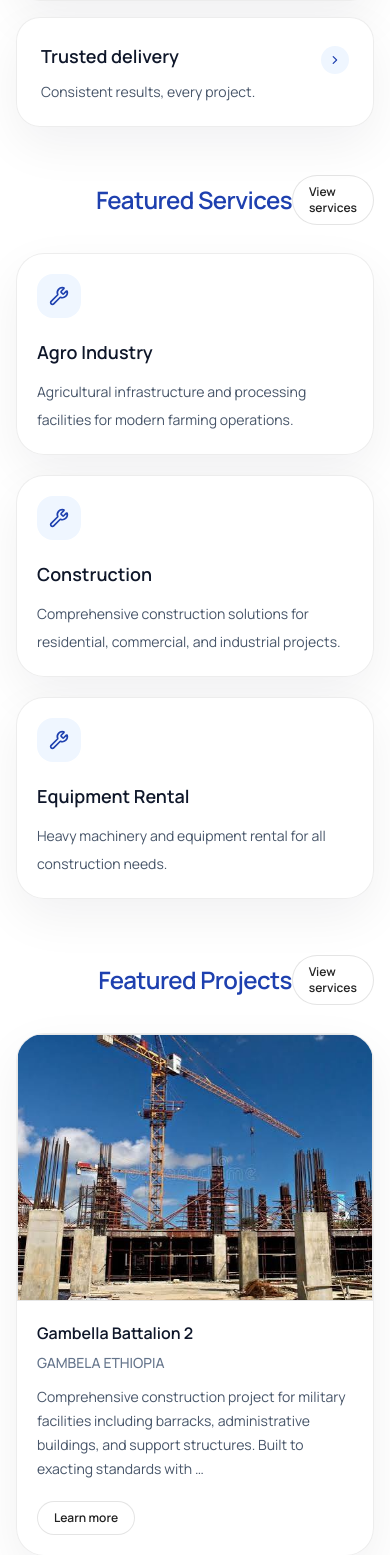
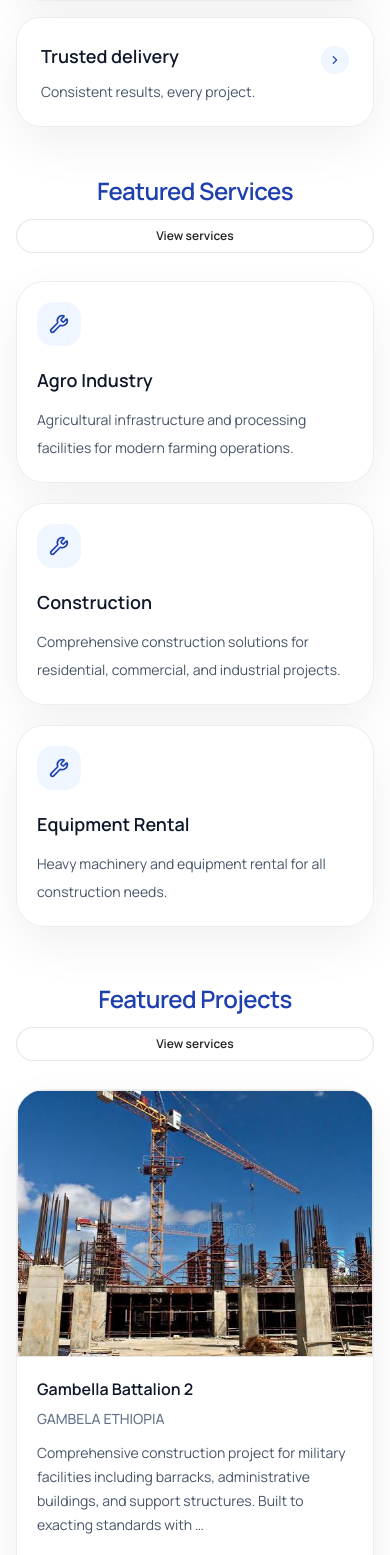
Before and after one commit to wenddii/serja_website, a Django app: page / in a window 390 px wide. Shown: the part 2182-3737 px from the top of the page. Run offline with Django 5.2, Linux system fonts and the light colour scheme; data comes from the database, SQL or seed files in the repository; some libraries are stand-ins or nearby versions.

Commit message:
fixed the view button

```diff
--- a/construction_api/templates/pages/home.html
+++ b/construction_api/templates/pages/home.html
@@ -4,7 +4,7 @@
 
 {% block content %}
   <section class="site-card overflow-hidden rounded-[2rem]" data-aos="fade-up">
-    <div class="grid min-h-[calc(100vh-88px)] lg:grid-cols-2 lg:items-stretch">
+    <div class="grid min-h-[540px] lg:min-h-[calc(100vh-88px)] lg:grid-cols-2 lg:items-stretch">
       <div class="p-6 sm:p-8 lg:p-12">
         <p class="inline-flex rounded-full bg-accent-50 px-4 py-2 text-xs font-semibold tracking-wide text-accent-700" data-aos="fade-up" data-aos-delay="100">
           Serja Construction &amp; General Trade PLC
@@ -142,17 +142,16 @@
 
   <section class="mt-12 sm:mt-14">
     <div class="mx-auto max-w-2xl">
-      <div class="flex items-center justify-between">
-        <div class="w-0 flex-1" aria-hidden="true"></div>
+        <div class="flex flex-col items-center gap-3 sm:flex-row sm:items-center sm:justify-between">
+        <div class="hidden sm:block sm:w-0 sm:flex-1" aria-hidden="true"></div>
 
-        <h3 class="text-center whitespace-nowrap flex-1 text-2xl font-semibold tracking-tight text-accent-700">Featured Services</h3>
+        <h3 class="text-center text-2xl font-semibold tracking-tight text-accent-700 sm:whitespace-nowrap sm:flex-1">Featured Services</h3>
 
-        <div class="flex-1 flex justify-end">
-          <a href="{% url 'services' %}" class="button-secondary px-4 py-2 text-xs font-semibold">View services</a>
+        <div class="w-full flex justify-center sm:flex-1 sm:justify-end">
+          <a href="{% url 'services' %}" class="button-secondary w-full sm:w-auto px-4 py-2 text-xs font-semibold">View services</a>
         </div>
       </div>
     </div>
-
 
     <div class="mt-7 grid gap-5 sm:gap-6 md:grid-cols-2 xl:grid-cols-3">
       {% for service in featured_services %}
@@ -174,15 +173,15 @@
     </div>
   </section>
 
- <section class="mt-14">
+  <section class="mt-14">
     <div class="mx-auto max-w-2xl">
-      <div class="flex items-center justify-between">
-        <div class="w-0 flex-1" aria-hidden="true"></div>
+      <div class="flex flex-col items-center gap-3 sm:flex-row sm:items-center sm:justify-between">
+        <div class="hidden sm:block sm:w-0 sm:flex-1" aria-hidden="true"></div>
 
-        <h3 class="text-center whitespace-nowrap flex-1 text-2xl font-semibold tracking-tight text-accent-700">Featured Projects</h3>
+        <h3 class="text-center text-2xl font-semibold tracking-tight text-accent-700 sm:whitespace-nowrap sm:flex-1">Featured Projects</h3>
 
-        <div class="flex-1 flex justify-end">
-          <a href="{% url 'services' %}" class="button-secondary px-4 py-2 text-xs font-semibold">View services</a>
+        <div class="w-full flex justify-center sm:flex-1 sm:justify-end">
+          <a href="{% url 'services' %}" class="button-secondary w-full sm:w-auto px-4 py-2 text-xs font-semibold">View services</a>
         </div>
       </div>
     </div>
```
